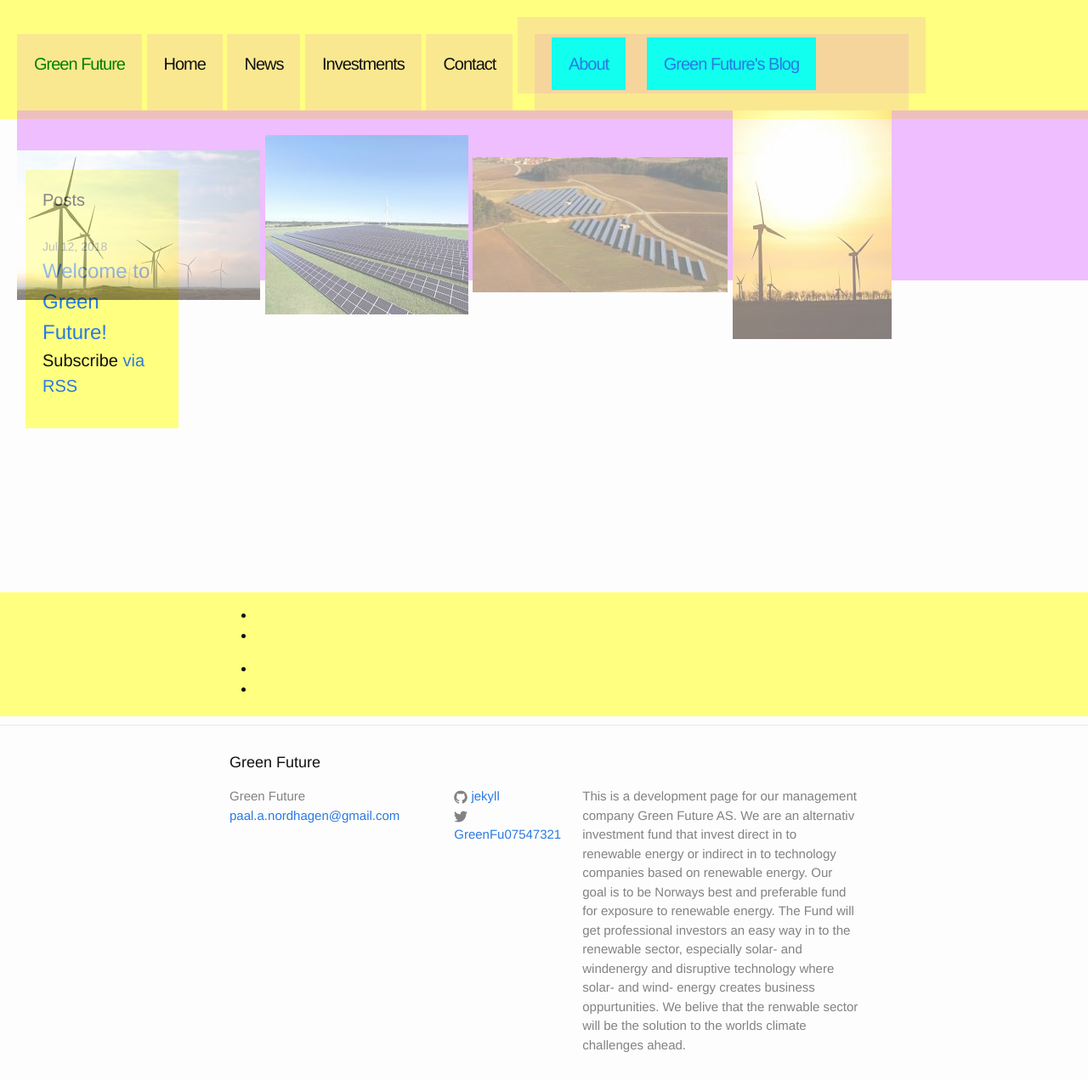
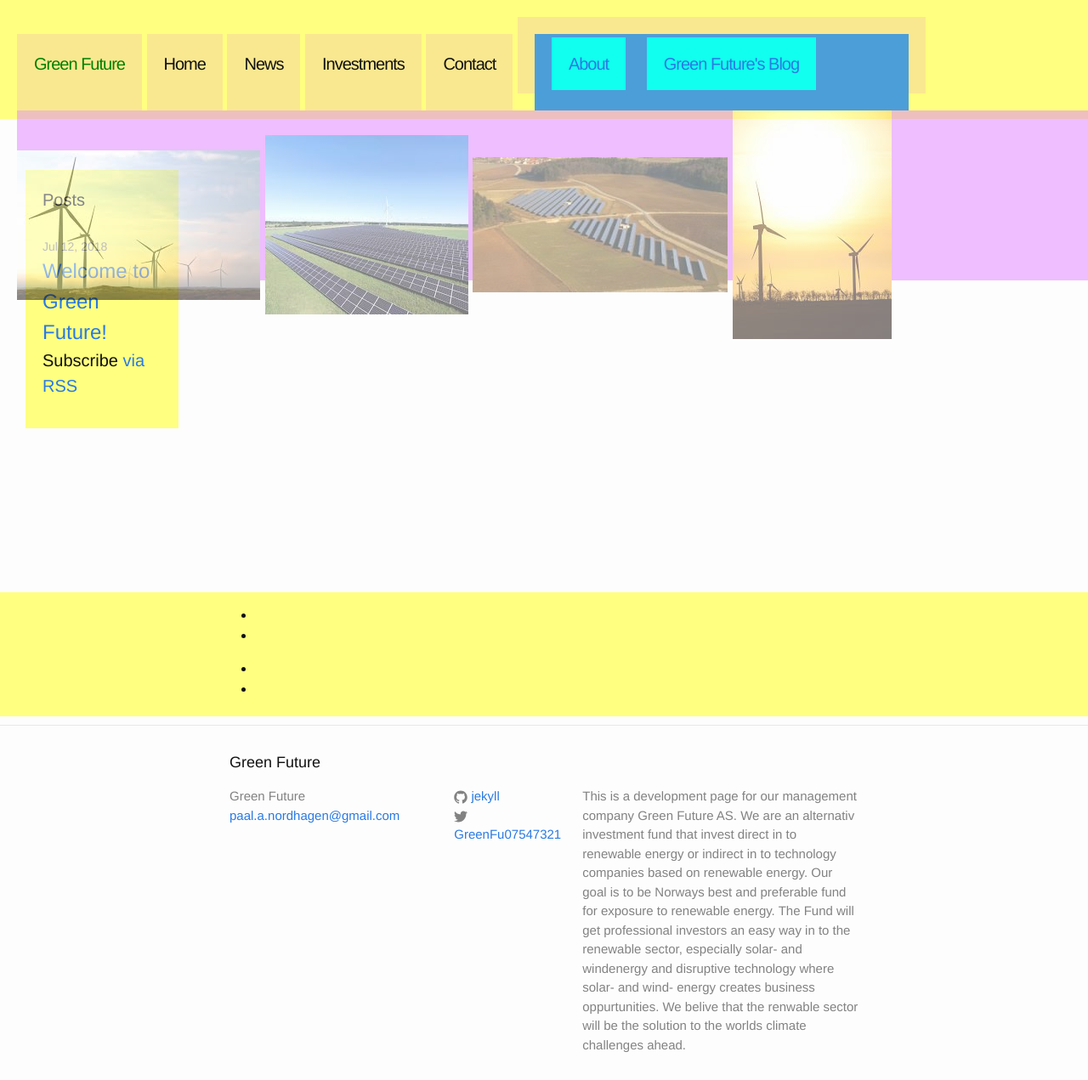
Before and after one commit to Paal-August/Paal-August.github.io, a Jekyll site: the page built from index.html, in a window 1280 px wide and 1271 px high. Shown: the whole window at 85% size. Built offline with Jekyll 4.4.1, drawn with Linux system fonts in a browser that asks for light colours.

Commit message:
Update _layout.scss

```diff
--- a/_sass/_layout.scss
+++ b/_sass/_layout.scss
@@ -12,7 +12,6 @@
 /*  justify-content:space-around;*/
 
 }
-
 
 .image-container{
   width:100%;
@@ -126,7 +125,7 @@
     width:400px;
     letter-spacing: -1px;
     padding:20px;
-    background-color:#dd72DF2A;
+    background-color:#4c9ed9;
    /* display:flex;*/
   justify-content:space-between;
 }
```
